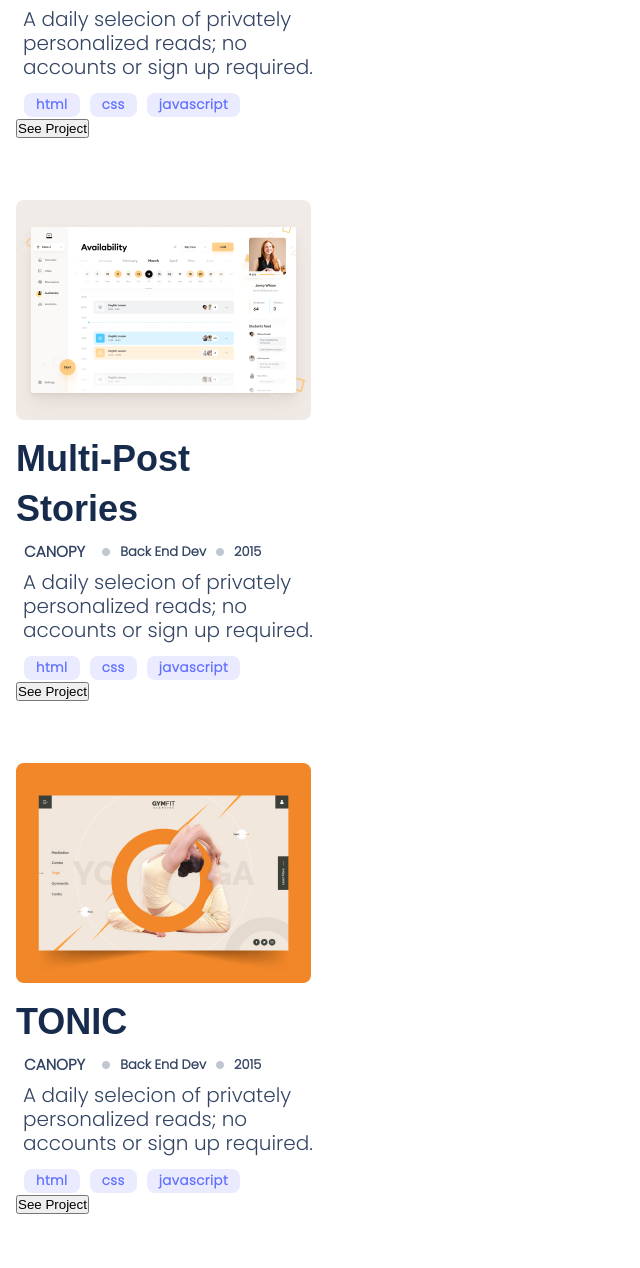
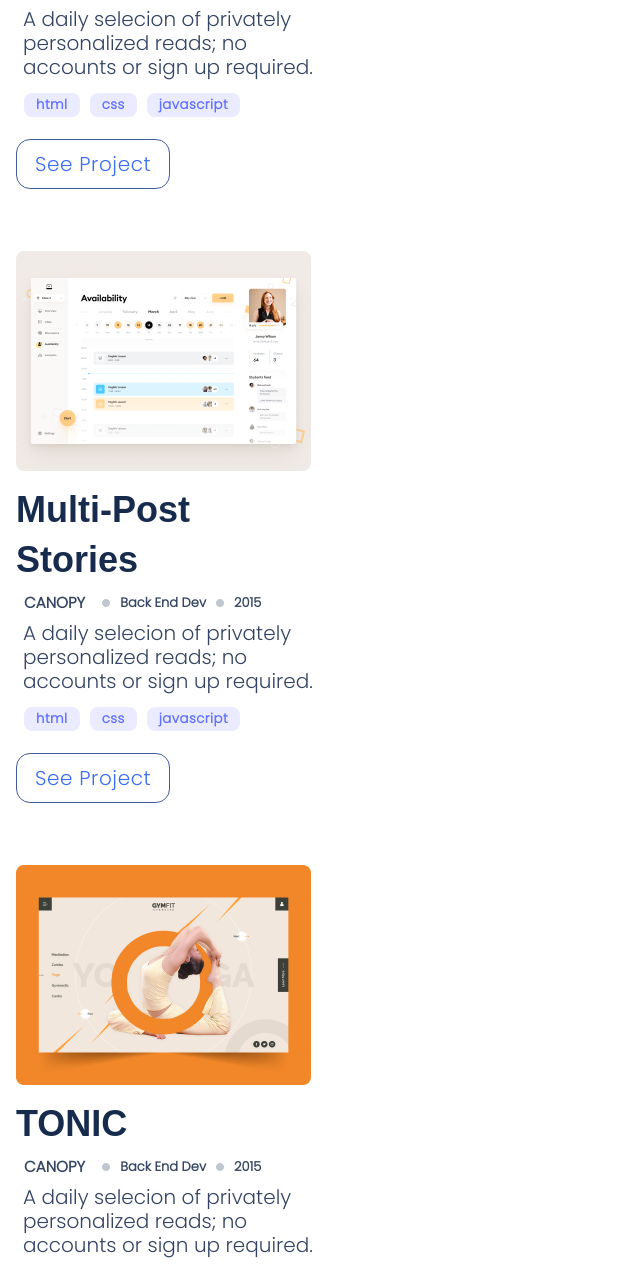
Before and after one commit to SabaAhmad404/finish-portofolio, a website: page index.html in a window 1280 px wide. Shown: the part 329-1597 px from the top of the page, without its empty margins (0-640 px from the left). Drawn offline with Linux system fonts and the light colour scheme.

Commit message:
some changes

```diff
--- a/index.html
+++ b/index.html
@@ -30,7 +30,7 @@
             <li><h5>css</h5></li>
             <li><h5>javascript</h5></li>
          </ul>
-         <button type="btn">See Project</button>
+         <button class="button">See Project</button>
     </div>
 
         <div class="card2">
@@ -51,7 +51,7 @@
             <li><h5>css</h5></li>
             <li><h5>javascript</h5></li>
          </ul>
-         <button type="btn">See Project</button>
+         <button class="button">See Project</button>
          </div>
 
 
@@ -73,7 +73,7 @@
             <li><h5>css</h5></li>
             <li><h5>javascript</h5></li>
          </ul>
-         <button type="btn">See Project</button>
+         <button class="button">See Project</button>
         </div>
 
 
@@ -95,7 +95,7 @@
             <li><h5>css</h5></li>
             <li><h5>javascript</h5></li>
          </ul>
-         <button type="btn">See Project</button>
+         <button class="button">See Project</button>
         </div>
 
     <div class="about">
@@ -113,7 +113,7 @@
             <img src="image/image9.png" alt="twitter">
             <img src="image/imge5.png" alt="twitter">
           </div>
-          <button type="btn">Get My Resume</button>
+          <button class="button">Get My Resume</button>
 
                 <ul>
                 <li><h6>Languages</h6><img src="/image/Vector1.png" alt="photo"> </li>
--- a/style.css
+++ b/style.css
@@ -85,7 +85,7 @@ h5 {
   border-radius: 8px;
 }
 
-.btn {
+.button {
   font-family: 'Poppins', sans-serif;
   font-style: normal;
   font-weight: 500;
```
